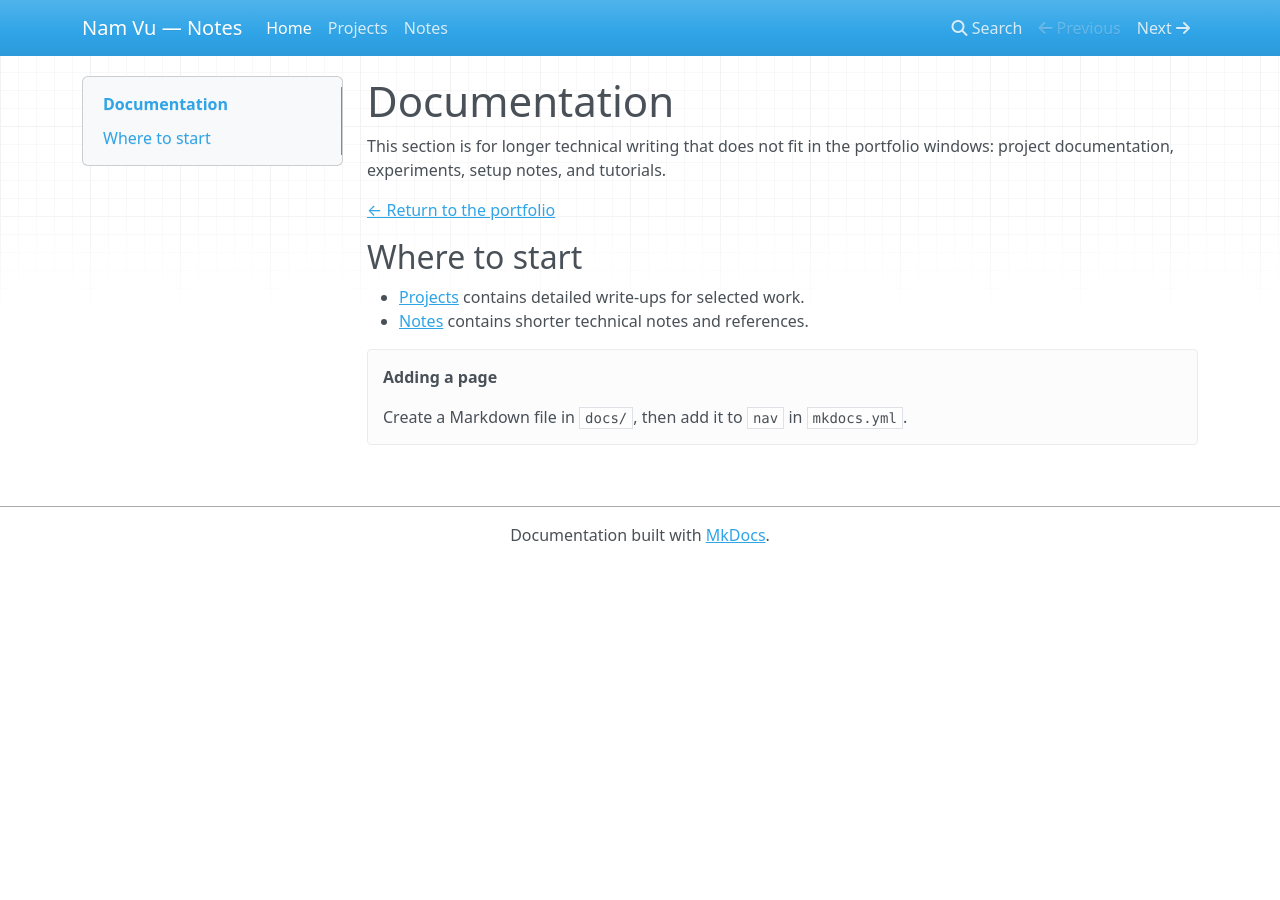
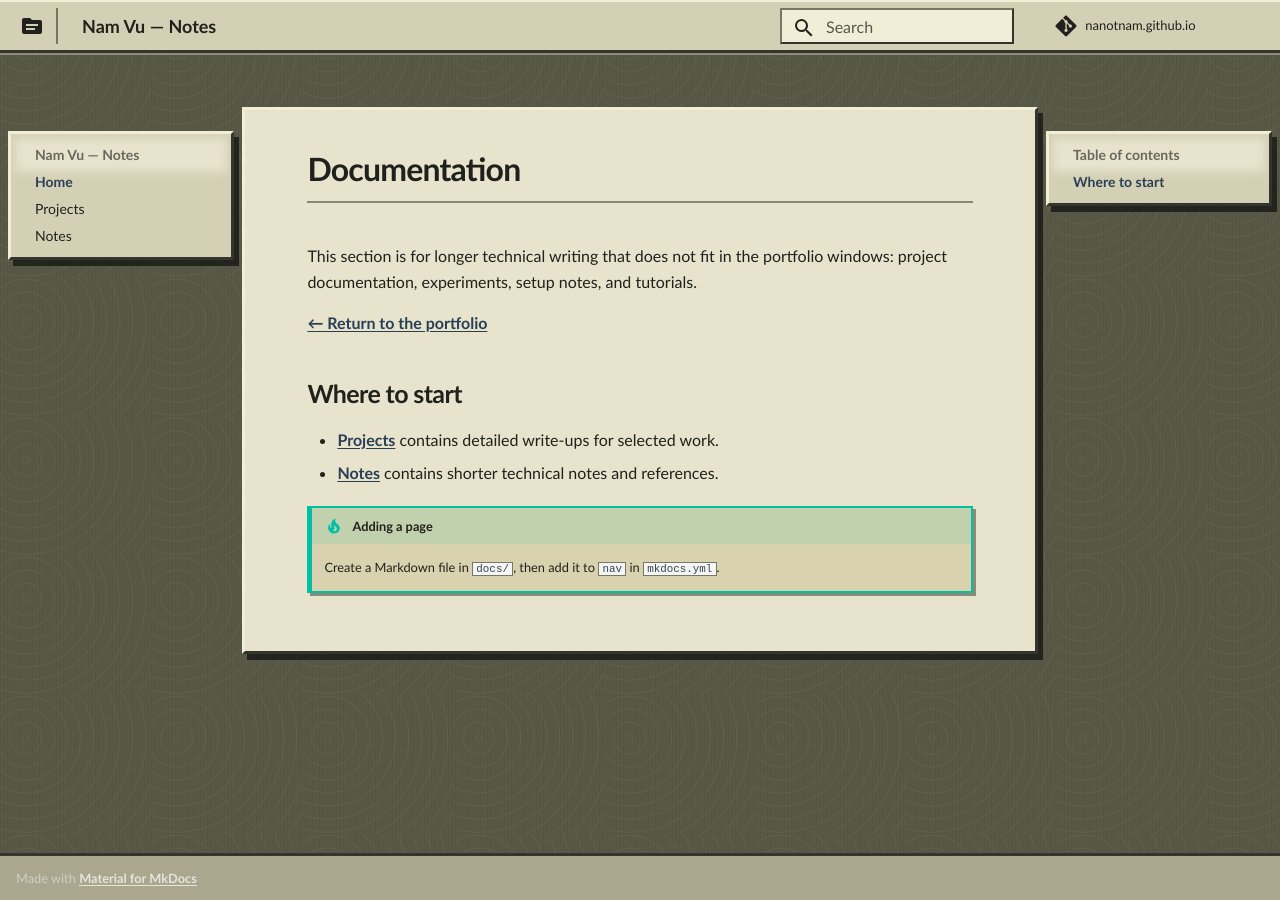
Before and after one commit to nanotnam/nanotnam.github.io, an MkDocs documentation site: the page built from docs/index.md, in a window 1280 px wide. Built offline with MkDocs 1.6.1 and Material for MkDocs 9.7.7, drawn with Linux system fonts in a browser that asks for light colours; nearby versions of some CDN libraries; comment, search, counter and statistics services are not loaded.

```diff
--- /dev/null
+++ b/docs/stylesheets/retro.css
@@ -0,0 +1,186 @@
+:root {
+  --retro-wallpaper: #575846;
+  --retro-panel: #d4d0b5;
+  --retro-panel-light: #f1eed8;
+  --retro-paper: #e7e3cc;
+  --retro-panel-dark: #34362e;
+  --retro-ink: #20211c;
+  --retro-blue: #394d63;
+  --retro-shadow: rgba(16, 17, 14, .72);
+}
+
+[data-md-color-scheme="default"] {
+  --md-primary-fg-color: var(--retro-panel);
+  --md-primary-fg-color--light: var(--retro-panel-light);
+  --md-primary-fg-color--dark: var(--retro-panel-dark);
+  --md-primary-bg-color: var(--retro-ink);
+  --md-accent-fg-color: var(--retro-blue);
+  --md-default-fg-color: var(--retro-ink);
+  --md-default-bg-color: var(--retro-paper);
+  --md-typeset-a-color: #293f55;
+  --md-text-font: "Trebuchet MS", "DejaVu Sans", sans-serif;
+  --md-code-font: "Courier New", monospace;
+}
+
+body {
+  background-color: var(--retro-wallpaper);
+  background-image:
+    repeating-radial-gradient(circle at 17% 31%, transparent 0 2px, rgba(255,255,255,.05) 3px, transparent 4px 13px),
+    repeating-linear-gradient(93deg, rgba(0,0,0,.05) 0 1px, transparent 1px 4px);
+  background-size: 151px 139px, 7px 11px;
+}
+
+.md-header {
+  color: var(--retro-ink);
+  background: var(--retro-panel);
+  border-top: 2px solid var(--retro-panel-light);
+  border-bottom: 3px solid var(--retro-panel-dark);
+  box-shadow: 0 2px 0 rgba(240, 238, 214, .35);
+}
+
+.md-header__button,
+.md-header__title,
+.md-search__icon {
+  color: var(--retro-ink);
+}
+
+.md-header__button.md-logo {
+  padding: .3rem .6rem;
+  border-right: 2px solid #777765;
+}
+
+.md-search__form {
+  background: var(--retro-panel-light);
+  border: 2px solid var(--retro-panel-dark);
+  border-top-color: #777765;
+  border-left-color: #777765;
+  border-radius: 0;
+}
+
+.md-search__input::placeholder {
+  color: #55574b;
+}
+
+.md-main {
+  background: transparent;
+}
+
+.md-grid {
+  max-width: 88rem;
+}
+
+.md-sidebar__scrollwrap,
+.md-content {
+  background: var(--retro-panel);
+  border: 3px solid var(--retro-panel-dark);
+  border-top-color: var(--retro-panel-light);
+  border-left-color: var(--retro-panel-light);
+  border-radius: 0;
+  box-shadow: 5px 6px 0 var(--retro-shadow);
+}
+
+.md-sidebar__scrollwrap {
+  margin: 1.2rem .4rem;
+  padding: .6rem;
+}
+
+.md-content {
+  margin-top: 1.2rem;
+  margin-bottom: 2.4rem;
+  background: var(--retro-paper);
+}
+
+.md-content__inner {
+  margin: 0;
+  padding: clamp(1.2rem, 3vw, 2.4rem);
+}
+
+.md-content__inner::before {
+  display: none;
+}
+
+.md-typeset h1,
+.md-typeset h2,
+.md-typeset h3 {
+  color: var(--retro-ink);
+  font-weight: 700;
+  letter-spacing: -.025em;
+}
+
+.md-typeset h1 {
+  margin-top: 0;
+  padding-bottom: .55rem;
+  border-bottom: 2px solid #888773;
+}
+
+.md-typeset a {
+  font-weight: 700;
+  text-decoration: underline;
+  text-underline-offset: .13em;
+}
+
+.md-typeset code {
+  border: 1px solid #777765;
+  border-radius: 0;
+}
+
+.md-typeset pre > code {
+  color: #e6dfb6;
+  background: #1b1d19;
+  border: 2px solid var(--retro-panel-dark);
+  border-radius: 0;
+}
+
+.md-typeset .admonition,
+.md-typeset details {
+  background: #d8d2ae;
+  border: 2px solid #777961;
+  border-left-width: 5px;
+  border-radius: 0;
+  box-shadow: 3px 3px 0 #8d8b77;
+}
+
+.md-typeset .admonition-title,
+.md-typeset summary {
+  background: rgba(87, 88, 70, .12);
+}
+
+.md-nav__link--active,
+.md-nav__link:hover,
+.md-nav__link:focus {
+  color: #293f55;
+  font-weight: 700;
+}
+
+.md-footer {
+  color: var(--retro-ink);
+  background: var(--retro-panel);
+  border-top: 3px solid var(--retro-panel-dark);
+}
+
+.md-footer-meta {
+  color: var(--retro-ink);
+  background: #aaa78e;
+}
+
+.md-footer__link,
+.md-footer-meta a {
+  color: var(--retro-ink);
+}
+
+@media screen and (max-width: 76.234375em) {
+  .md-sidebar__scrollwrap {
+    border: 0;
+    box-shadow: none;
+  }
+}
+
+@media screen and (max-width: 60em) {
+  .md-content {
+    margin: .7rem;
+  }
+
+  .md-search__form {
+    border: 0;
+  }
+}
--- a/mkdocs.yml
+++ b/mkdocs.yml
@@ -4,8 +4,22 @@
 docs_dir: docs
 
 theme:
-  name: mkdocs
-  locale: en
+  name: material
+  language: en
+  font: false
+  palette:
+    scheme: default
+    primary: custom
+    accent: custom
+  icon:
+    logo: material/folder-text
+  features:
+    - navigation.instant
+    - navigation.sections
+    - navigation.top
+    - search.highlight
+    - search.suggest
+    - content.code.copy
 
 nav:
   - Home: index.md
@@ -21,4 +35,13 @@
   - toc:
       permalink: true
 
+plugins:
+  - search
+
+extra_css:
+  - stylesheets/retro.css
+
+repo_url: https://github.com/nanotnam/nanotnam.github.io
+repo_name: nanotnam.github.io
+
 strict: true
--- a/requirements.txt
+++ b/requirements.txt
@@ -1 +1 @@
-mkdocs==1.6.1
+mkdocs-material==9.7.7
--- a/site-config.js
+++ b/site-config.js
@@ -53,7 +53,9 @@
       title: "Docs",
       label: "docs",
       icon: "folder-about",
-      href: "docs/",
+      template: "template-docs",
+      width: 810,
+      height: 500,
       desktop: "right",
       menus: ["applications", "places"]
     },
```
Also changed, not shown: README.md (+1 -1 lines), index.html (+26 -0 lines).
